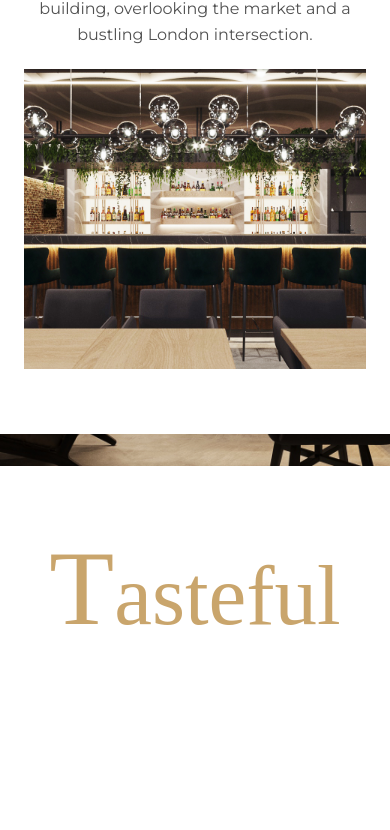
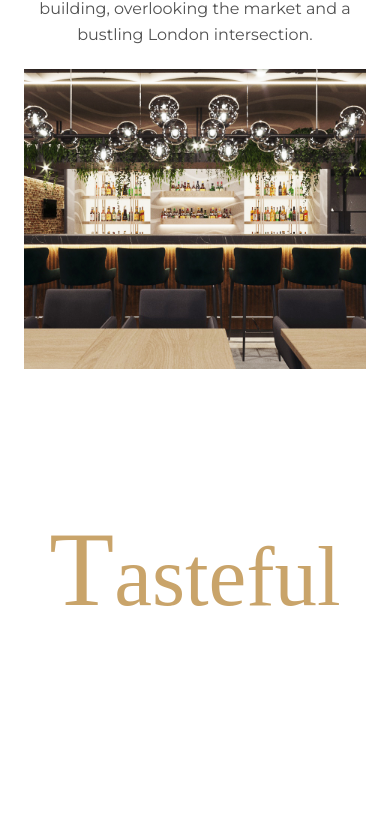
Before and after one commit to Vadim001230/Bar, a Next.js app in the folder bar-karaoke/: page / in a window 390 px wide. Shown: the part 1156-1986 px from the top of the page. Built offline with nearby package versions, Linux system fonts and the light colour scheme; a web font is replaced by a local one.

Commit message:
fix: parallax component size

```diff
--- a/bar-karaoke/src/components/menu/menuSection.tsx
+++ b/bar-karaoke/src/components/menu/menuSection.tsx
@@ -64,7 +64,7 @@ export default function MenuSection() {
           <Image src="/menu5.jpg" alt="menu" fill={true} />
         </div>
         <div>
-          <Image src="/menu6.jpg" alt="menu" fill={true} />
+          <Image src="/menu4.jpg" alt="menu" fill={true} />
         </div>
       </div>
     </>
--- a/bar-karaoke/src/components/parallax/parallax.module.scss
+++ b/bar-karaoke/src/components/parallax/parallax.module.scss
@@ -50,9 +50,15 @@
       }
   }
 }
-
+@media (max-width: 425px) {
+  .parallax {
+    height: 310px;
+    background-size: 120%;
+  }
+}
 @media (max-width: 375px) {
   .parallax {
-    height: 280px;
+    height: 260px;
+    background-size: 130%;
   }
 }
```
